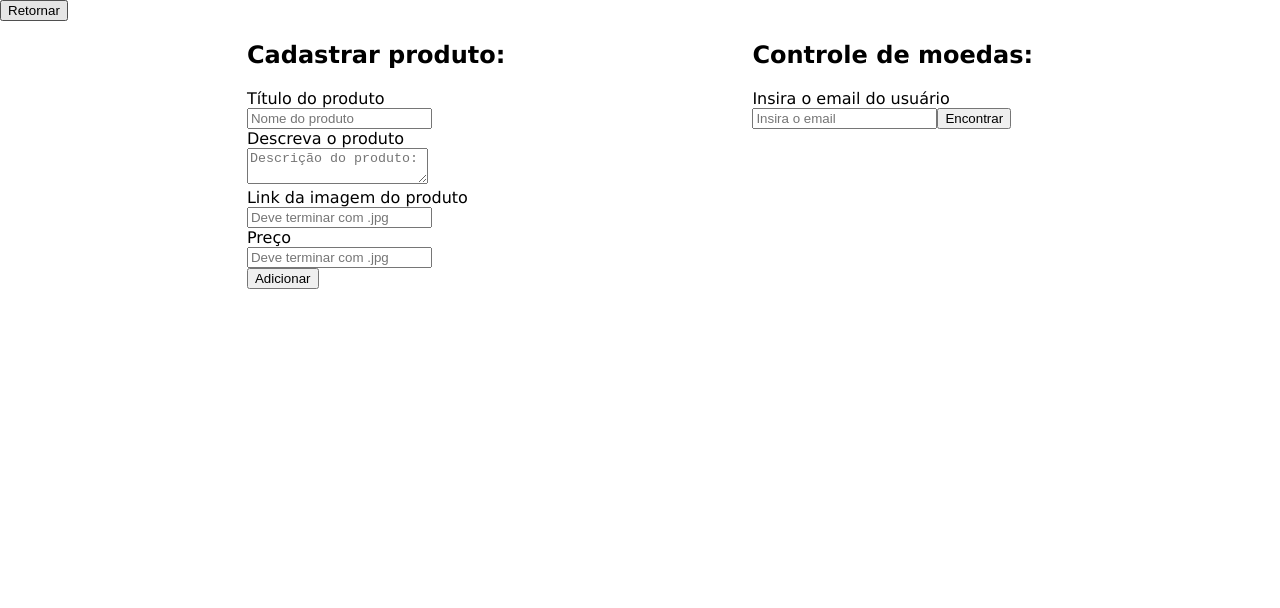
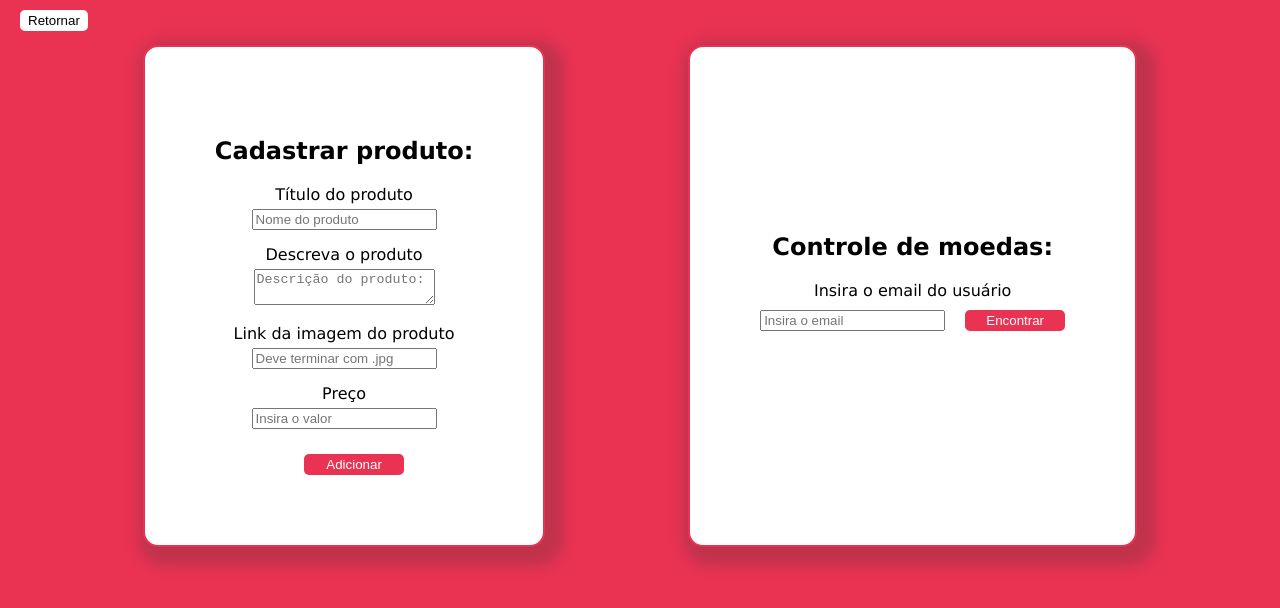
Before and after one commit to DanielHott/frontend-voll, a React (Create React App) app: page /admin in a window 1280 px wide. Shown: the top 608 px of the page. Built offline with nearby package versions, Linux system fonts and the light colour scheme.

Commit message:
Atualizaçao: Inserindo css nas telas de admin e produtos

```diff
--- a/public/index.html
+++ b/public/index.html
@@ -2,14 +2,14 @@
 <html lang="en">
   <head>
     <meta charset="utf-8" />
-    <link rel="icon" href="%PUBLIC_URL%/favicon.ico" />
+    <link rel="icon" href="voll-icon.png" />
     <meta name="viewport" content="width=device-width, initial-scale=1" />
     <meta name="theme-color" content="#000000" />
     <meta
       name="description"
       content="Web site created using create-react-app"
     />
-    <link rel="apple-touch-icon" href="%PUBLIC_URL%/logo192.png" />
+    <link rel="apple-touch-icon" href="../src/voll-icon.png" />
     <!--
       manifest.json provides metadata used when your web app is installed on a
       user's mobile device or desktop. See https://developers.google.com/web/fundamentals/web-app-manifest/
@@ -24,7 +24,7 @@
       work correctly both with client-side routing and a non-root public URL.
       Learn how to configure a non-root public URL by running `npm run build`.
     -->
-    <title>React App</title>
+    <title>Voll shop</title>
   </head>
   <body>
     <noscript>You need to enable JavaScript to run this app.</noscript>
--- a/src/ControlArea.js
+++ b/src/ControlArea.js
@@ -32,63 +32,66 @@ async function updateCoins(e) {
 }
 
   return (
+    <div>
     <div className="out-adm">
-    <button onClick={() => navigate('/products') }>Retornar</button>
+    <button className="button-header" onClick={() => navigate('/products') }>Retornar</button>
       <div className="admin-area">
-        <div>
+        <div className="put-product">
           <h2>Cadastrar produto:</h2>
           <form onSubmit={(e) => addProduct(e)} >
           <label>Título do produto
             <br />
-          <input type="text" placeholder="Nome do produto" onChange={ (e) => setProduct({...product, name: e.target.value }) }
+          <input type="text"className="name-product"  placeholder="Nome do produto" onChange={ (e) => setProduct({...product, name: e.target.value }) }
           required></input>
           </label>
           <br />
           <label>Descreva o produto
           <br />
-          <textarea placeholder="Descrição do produto:" maxLength="200" onChange={ (e) => setProduct({...product, description: e.target.value }) }
+          <textarea placeholder="Descrição do produto:" className="name-product" maxLength="200" onChange={ (e) => setProduct({...product, description: e.target.value }) }
           required></textarea>
           </label>
           <br />
           <label>Link da imagem do produto
           <br />
-          <input type="text" placeholder="Deve terminar com .jpg" required onChange={ (e) => setProduct({...product, image: e.target.value }) }
+          <input type="text" className="name-product" placeholder="Deve terminar com .jpg" required onChange={ (e) => setProduct({...product, image: e.target.value }) }
           ></input>
           </label>
           <br />
           <label>Preço
           <br />
-          <input type="number" placeholder="Deve terminar com .jpg" onChange={ (e) => setProduct({...product, coins: e.target.value }) }
+          <input type="number" className="name-product" placeholder="Insira o valor" onChange={ (e) => setProduct({...product, coins: e.target.value }) }
           required></input>
           </label>
           <br />
-          <button type="submit">Adicionar</button>
+          <button className="button-back" type="submit">Adicionar</button>
           </form>
         </div>
-        <div>
+        <div className="put-product">
           <h2>Controle de moedas:</h2>
           <form onSubmit={(e) => findAUser(e)}>
           <label>Insira o email do usuário
             <br />
-          <input type="email" placeholder="Insira o email" onChange={ (e) => setUser({ email: e.target.value })}
+          <input type="email" className="name-product" placeholder="Insira o email" onChange={ (e) => setUser({ email: e.target.value })}
           required></input>
           </label>
-          <button>Encontrar</button>
+          <button className="button-back" >Encontrar</button>
           </form>
           { !loading ? userFiles.map((item) => {
             if (item.message === 'Usuário não encontrado!') return <p>aaaaaaaaaa</p>
             return (
-              <div key="user">
+              <div className="users" key="user">
               <img src={ item.image } alt="user" width="60"/>
               <p>Usuário: { item.name }</p>
               <p>Saldo Atual: { item.coins }</p>
-              Novo saldo: <input type="number" onChange={(e) => setCoins({ email: item.email, coins: e.target.value })} />
-              <button onClick={(e) => updateCoins(e)}>Alterar</button>
+              Novo saldo: <br />
+              <input className="name-product" type="number" onChange={(e) => setCoins({ email: item.email, coins: e.target.value })} />
+              <button className="button-back" onClick={(e) => updateCoins(e)}>Alterar</button>
               </div>
             )
           }) : <p></p> }
         </div>
       </div>
+     </div>
     </div>
   );
 }
--- a/src/Login.js
+++ b/src/Login.js
@@ -26,6 +26,7 @@ const { info, setInfo } = useInfo();
           <br />
           <button className="button-login" type="submit">Entrar</button>
         </form>
+        <h3 className="footer" >Desenvolvido por Daniel Hott</h3>
     </div>
   );
 }
--- a/src/Products.js
+++ b/src/Products.js
@@ -6,6 +6,7 @@ import { buscaUser, buscaProducts } from './utils'
 function Products() {
     const navigate = useNavigate();
     const { info } = useInfo();
+    const [ mode, setMode ] = useState(false);
     const [ filesUser, setFilesUser ] = useState([]);
     const [ products, setProducts ] = useState([]);
     const [ loading, setLoading ] = useState(true);
@@ -18,36 +19,56 @@ function Products() {
         getUserInfos()
     }, [])
 
+function changeBackground(e) {
+        if (mode === false) {
+        document.body.style.backgroundColor = "black";
+        document.body.style.color = "white";
+        e.innerText= 'Modo Claro'
+        setMode(true);
+        }
+        if (mode === true) {
+          document.body.style.backgroundColor = "white";
+          document.body.style.color = "black";
+          e.innerText= 'Modo Escuro'
+          setMode(false);
+        }
+      }
+
   return (
-    <div>
+    <div className="Products">
         <header>
+            <button className="button-back" onClick={() => navigate('/')}>Sair</button>
+            <button className="button-back" onClick={(e) => changeBackground(e.target)}>Modo noturno</button>
         {!loading ?  filesUser.map((item) => {
             return (
-                <div key="user-header">
-            <button onClick={() => navigate('/')}>Sair</button>
+                <div className="user-header"key="user-header">
             <img src={ item.image } alt="logo-user" width="60" />
             <h2>{item.name}</h2>
             <h2>{ item.email }</h2>
-            <h2>Saldo: ${ item.coins }</h2>
-            { item.name === 'Admin' && <button onClick={() => navigate('/admin') } >
+            <h2 className="last-header">Saldo: ${ item.coins }</h2>
+            { item.name === 'Admin' && <button className="button-header" onClick={() => navigate('/admin')  } >
                 Área de Controle
                 </button> }
+                <div></div>
+                <div></div>
             </div>
             )
         }) : <p>Carregando</p> }
         </header>
+        <div className="cards-area" >
         {!loading &&  products[0].map((product) => {
             return (
-                <div key={ product.name }>
-                <img src={ product.image } alt="product" width="60" />
+                <div className="Card" key={ product.name }>
+                <img src={ product.image } alt="product" width="200" />
                 <h2>{ product.name }</h2>
                 <p>{ product.description }</p>
-                <p>{ product.coins }</p>
+                <p>Valor: ${ product.coins }</p>
                 </div>
             )
         })
 
         }
+        </div>
     </div>
   );
 }
--- a/src/index.css
+++ b/src/index.css
@@ -10,6 +10,7 @@ body {
 .admin-area {
   display:flex;
   justify-content: space-evenly;
+  margin-top: 5%;
 }
 
 
@@ -60,6 +61,131 @@ body {
   margin-top: 10px;
 }
 
+.user-header {
+  display:flex;
+  align-items: center;
+  justify-content:space-between;
+  background-image:url('./voll-background.png');
+  background-size: cover;
+  color: rgb(255, 255, 255);
+  border-radius: 5px;
+  box-shadow:  7px 13px 13px rgba(50, 50, 50, 0.22);
+  padding: 30px;
+  margin: 20px;
+  text-shadow: rgb(0, 0, 0) 2px 2px;
+}
+
+.cards-area {
+  display:flex;
+  flex-wrap: wrap;
+}
+
+.put-product {
+  margin-top: -50px;
+  display:flex;
+  color:rgb(0, 0, 0);
+  text-align: center;
+  background-color: white;
+  font-family: Verdana;
+  flex-direction: column;
+  justify-content:center;
+  align-items: center;
+  box-shadow: 7px 7px 13px 12px rgba(50, 50, 50, 0.22);
+  padding: 70px;
+  border-radius: 15px;
+  border: 2px solid #ea3353;
+  margin-bottom: 20px;
+}
+
+.Card {
+  display: flex;
+  flex-direction: column;
+  justify-content: center;
+  align-items: center;
+  border: 2px solid white;
+  border-radius: 5px;
+  box-shadow: 7px 7px 13px 12px rgba(50, 50, 50, 0.22);
+  padding: 15px;
+  margin: 18px;
+  width: 19.7%;
+  transition: all 0.3s ease-out;
+}
+
+.button-back {
+  margin-left: 20px;
+  background-color: #ea3353;
+  color: rgb(255, 255, 255);
+  border: 2px solid #ea3353;
+  border-radius: 5px;
+  width: 100px;
+  margin-top: 10px;
+}
+
+.footer {
+  position: fixed;
+  left: 0;
+  bottom: 0;
+  width: 100%;
+  color: #ea3353;
+  text-align: center;
+  opacity: 70%;
+}
+
+.name-product {
+  margin-top: 5px;
+  margin-bottom: 15px;
+}
+
+.button-back:hover {
+  background-color: #e8546d;
+  color: rgb(255, 255, 255);
+  border: 2px solid #e8546d;
+  border-radius: 5px;
+  width: 100px;
+  margin-top: 10px;
+}
+
+.button-header {
+  margin-left: 20px;
+  background-color: #ffffff;
+  color: #000000;
+  border: 2px solid #ffffff;
+  border-radius: 5px;
+  margin-top: 10px;
+}
+
+.button-header:hover {
+  margin-left: 20px;
+  background-color: #f8e9e9;
+  color: #000000;
+  border: 2px solid #f0e7e7;
+  border-radius: 5px;
+  margin-top: 10px;
+}
+
+.Card:hover {
+  transform: translateY(-5px);
+  cursor: pointer;
+}
+
+.out-adm {
+  background-color: #ea3353;
+  height: 100vh;
+}
+
+.users {
+  display: flex;
+  flex-direction: column;
+  justify-content: center;
+  align-items: center;
+  border-radius: 5px;
+  box-shadow: 7px 7px 13px 12px rgba(50, 50, 50, 0.22);
+  padding: 15px;
+  margin: 20px;
+  width: 200px;
+  transition: all 0.3s ease-out;
+}
+
 code {
   font-family: source-code-pro, Menlo, Monaco, Consolas, 'Courier New',
     monospace;
```
Also changed, not shown: public/voll-icon.png (added), src/voll-background.png (added).
